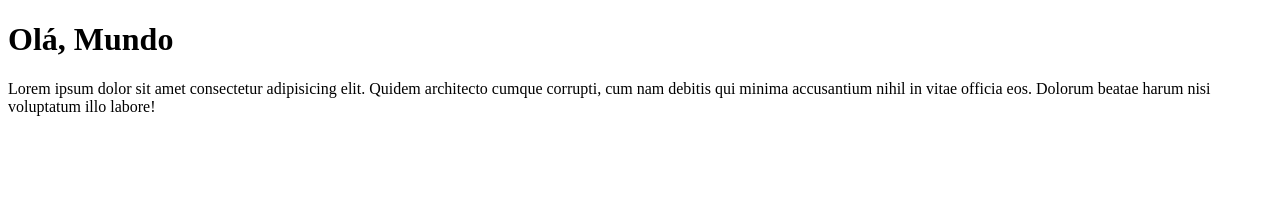
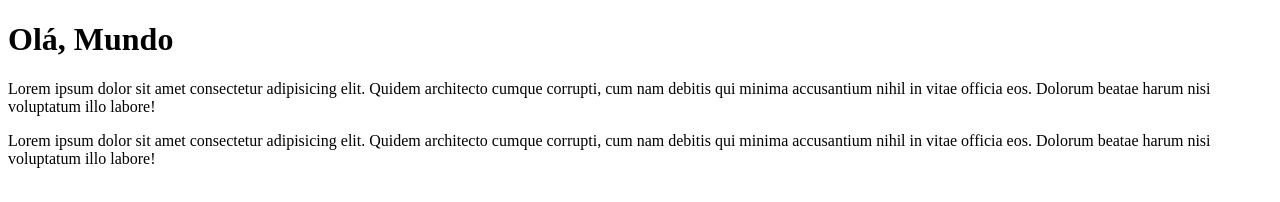
Before and after one commit to DiomarAlexandrino/ola-mundo, a plain HTML site: page index.html in a window 1280 px wide. Drawn offline with Linux system fonts and the light colour scheme.

Commit message:
adicionei um paragrafo

```diff
--- a/index.html
+++ b/index.html
@@ -11,5 +11,10 @@
         Quidem architecto cumque corrupti, cum nam debitis qui
         minima accusantium nihil in vitae officia eos. Dolorum
          beatae harum nisi voluptatum illo labore!</p>
+
+         <p>Lorem ipsum dolor sit amet consectetur adipisicing elit.
+            Quidem architecto cumque corrupti, cum nam debitis qui
+            minima accusantium nihil in vitae officia eos. Dolorum
+             beatae harum nisi voluptatum illo labore!</p>
 </body>
 </html>
```
